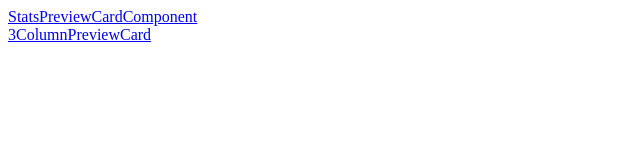
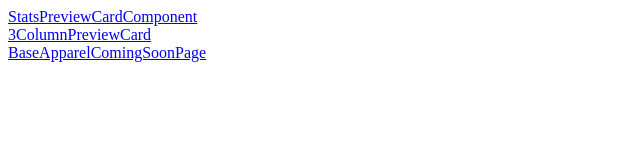
Before and after one commit to johnvos/johnvos.github.io, a plain HTML site: page index.html in a window 1280 px wide. Shown: the whole page, without its empty margins (0-640 px from the left). Drawn offline with Linux system fonts and the light colour scheme.

Commit message:
third page done

```diff
--- a/index.html
+++ b/index.html
@@ -19,5 +19,9 @@
     <a href="https://johnvos.github.io/3ColumnPreviewCard/">
         3ColumnPreviewCard
     </a>
+    <br />
+    <a href="https://johnvos.github.io/BaseApparelComingSoonPage/">
+        BaseApparelComingSoonPage
+    </a>
 </body>
 </html>
```
